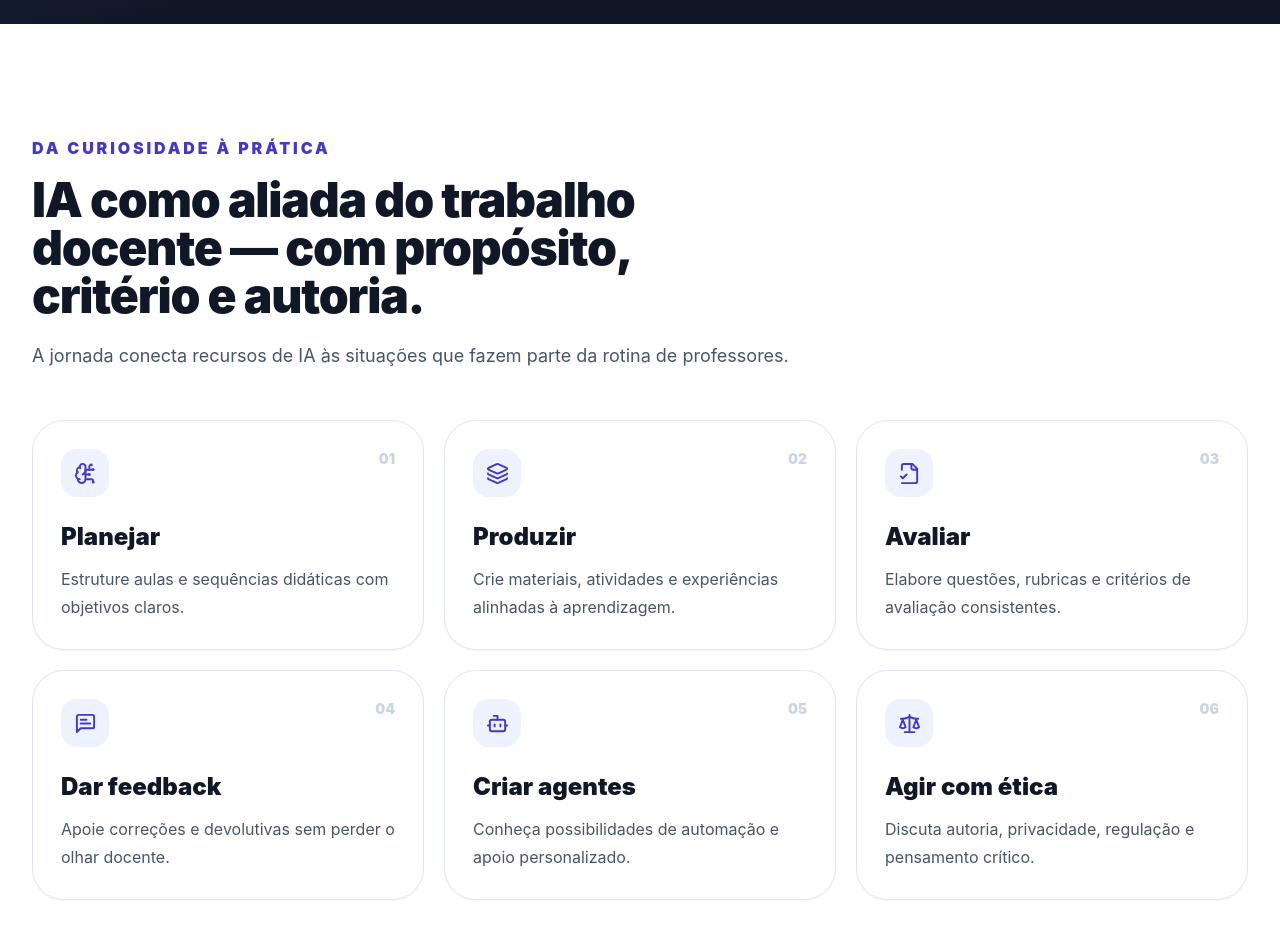
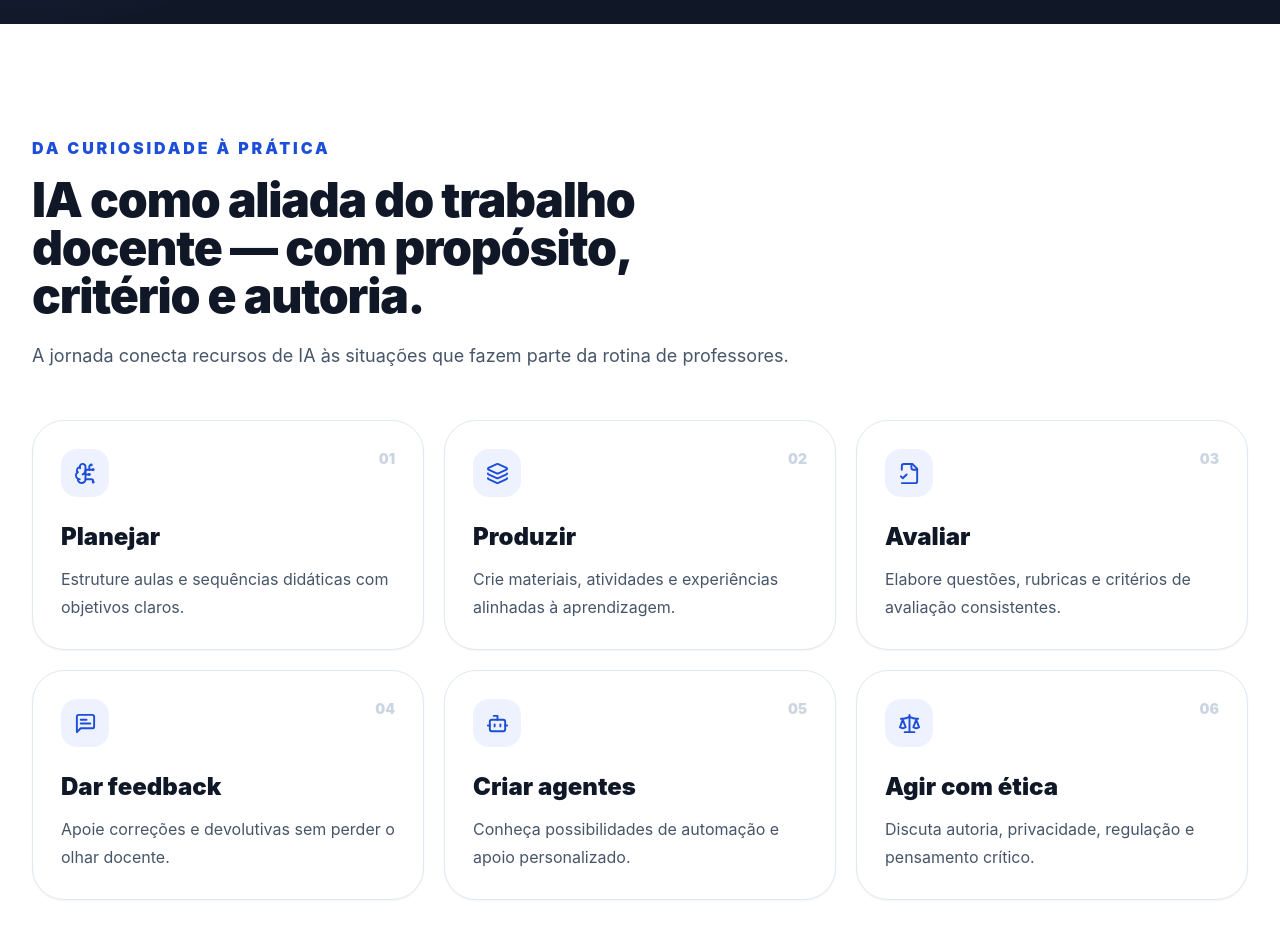
Before and after one commit to SanvalEbert/professor-ia, a Next.js app: page / in a window 1280 px wide. Shown: the part 1720-2658 px from the top of the page. Built offline with nearby package versions, Linux system fonts and the light colour scheme.

Commit message:
feat: qualidade, mobile, acessibilidade e persistência
Integra melhorias de UX mobile, identidade azul, VLibras, botão voltar ao topo, validações de cadastro, healthcheck e pipeline de qualidade.

```diff
--- /dev/null
+++ b/app/api/health/route.ts
@@ -0,0 +1,35 @@
+import { createClient } from "@supabase/supabase-js";
+import { NextResponse } from "next/server";
+
+export async function GET() {
+  const url = process.env.SUPABASE_URL || process.env.NEXT_PUBLIC_SUPABASE_URL;
+  const key = process.env.SUPABASE_SERVICE_ROLE_KEY;
+
+  if (!url || !key) {
+    return NextResponse.json(
+      { ok: false, database: { configured: false, reachable: false } },
+      { status: 503, headers: { "Cache-Control": "no-store" } },
+    );
+  }
+
+  const supabase = createClient(url, key, {
+    auth: { persistSession: false, autoRefreshToken: false },
+  });
+
+  const { error } = await supabase
+    .from("participantes")
+    .select("id", { head: true, count: "exact" });
+
+  if (error) {
+    console.error("database_healthcheck_failed", { code: error.code });
+    return NextResponse.json(
+      { ok: false, database: { configured: true, reachable: false } },
+      { status: 503, headers: { "Cache-Control": "no-store" } },
+    );
+  }
+
+  return NextResponse.json(
+    { ok: true, database: { configured: true, reachable: true } },
+    { headers: { "Cache-Control": "no-store" } },
+  );
+}
--- a/app/globals.css
+++ b/app/globals.css
@@ -5,8 +5,8 @@
 :root {
   color-scheme: light;
   --ink: #0b1020;
-  --brand: #4f46e5;
-  --accent: #f97316;
+  --brand: #1d4ed8;
+  --accent: #2563eb;
 }
 
 html { scroll-behavior: smooth; }
@@ -19,12 +19,55 @@ body {
   -webkit-font-smoothing: antialiased;
 }
 * { box-sizing: border-box; }
-::selection { background: #c7d2fe; color: #111827; }
+::selection { background: #bfdbfe; color: #0f172a; }
 
-a, button, input, select { -webkit-tap-highlight-color: transparent; }
-a:focus-visible, button:focus-visible, input:focus-visible, select:focus-visible {
-  outline: 3px solid rgba(79, 70, 229, .35);
+a, button, input, select, textarea { -webkit-tap-highlight-color: transparent; }
+a:focus-visible, button:focus-visible, input:focus-visible, select:focus-visible, textarea:focus-visible {
+  outline: 3px solid rgba(37, 99, 235, .36);
   outline-offset: 3px;
+}
+
+.skip-link {
+  position: fixed;
+  left: 1rem;
+  top: .75rem;
+  z-index: 1000;
+  transform: translateY(-180%);
+  border-radius: .75rem;
+  background: #0f172a;
+  color: #fff;
+  padding: .75rem 1rem;
+  font-size: .875rem;
+  font-weight: 800;
+  transition: transform .18s ease;
+}
+.skip-link:focus { transform: translateY(0); }
+
+.scroll-top-button {
+  position: fixed;
+  right: 1.1rem;
+  bottom: 1.1rem;
+  z-index: 55;
+  display: grid;
+  width: 3rem;
+  height: 3rem;
+  place-items: center;
+  border: 1px solid rgba(255,255,255,.8);
+  border-radius: 999px;
+  background: #1d4ed8;
+  color: white;
+  box-shadow: 0 16px 40px rgba(30, 64, 175, .28);
+  cursor: pointer;
+  opacity: 0;
+  pointer-events: none;
+  transform: translateY(.75rem);
+  transition: opacity .2s ease, transform .2s ease, background .2s ease;
+}
+.scroll-top-button:hover { background: #1e40af; }
+.scroll-top-button--visible {
+  opacity: 1;
+  pointer-events: auto;
+  transform: translateY(0);
 }
 
 @keyframes float {
@@ -43,9 +86,33 @@ a:focus-visible, button:focus-visible, input:focus-visible, select:focus-visible
 .text-balance { text-wrap: balance; }
 .bg-grid {
   background-image:
-    linear-gradient(rgba(79,70,229,.055) 1px, transparent 1px),
-    linear-gradient(90deg, rgba(79,70,229,.055) 1px, transparent 1px);
+    linear-gradient(rgba(37,99,235,.055) 1px, transparent 1px),
+    linear-gradient(90deg, rgba(37,99,235,.055) 1px, transparent 1px);
   background-size: 34px 34px;
+}
+
+@media (max-width: 767px) {
+  body { overflow-x: hidden; }
+
+  header a[href="#inscricao"] {
+    max-width: 10rem;
+    padding: .7rem .9rem;
+    font-size: .75rem;
+    line-height: 1.15;
+    text-align: center;
+  }
+
+  /* A chamada fixa anterior ocupava toda a base da tela e competia com widgets de acessibilidade. */
+  main > a[href="#inscricao"].fixed { display: none !important; }
+
+  .scroll-top-button {
+    right: .8rem;
+    bottom: calc(.8rem + env(safe-area-inset-bottom));
+    width: 2.85rem;
+    height: 2.85rem;
+  }
+
+  [vw].enabled { z-index: 54 !important; }
 }
 
 @media (prefers-reduced-motion: reduce) {
@@ -54,5 +121,6 @@ a:focus-visible, button:focus-visible, input:focus-visible, select:focus-visible
     animation-duration: .01ms !important;
     animation-iteration-count: 1 !important;
     transition-duration: .01ms !important;
+    scroll-behavior: auto !important;
   }
 }
--- a/app/layout.tsx
+++ b/app/layout.tsx
@@ -1,4 +1,5 @@
 import type { Metadata } from "next";
+import AccessibilityTools from "@/components/AccessibilityTools";
 import "./globals.css";
 
 export const metadata: Metadata = {
@@ -24,7 +25,11 @@ export const metadata: Metadata = {
 export default function RootLayout({ children }: Readonly<{ children: React.ReactNode }>) {
   return (
     <html lang="pt-BR">
-      <body>{children}</body>
+      <body>
+        <a href="#inicio" className="skip-link">Pular para o conteúdo principal</a>
+        {children}
+        <AccessibilityTools />
+      </body>
     </html>
   );
 }
--- /dev/null
+++ b/components/AccessibilityTools.tsx
@@ -0,0 +1,59 @@
+"use client";
+
+import Script from "next/script";
+import { ArrowUp } from "lucide-react";
+import { useEffect, useState } from "react";
+
+declare global {
+  interface Window {
+    VLibras?: {
+      Widget: new (url: string) => unknown;
+    };
+    __professorIaVLibrasLoaded?: boolean;
+  }
+}
+
+export default function AccessibilityTools() {
+  const [showTop, setShowTop] = useState(false);
+
+  useEffect(() => {
+    const onScroll = () => setShowTop(window.scrollY > 560);
+    onScroll();
+    window.addEventListener("scroll", onScroll, { passive: true });
+    return () => window.removeEventListener("scroll", onScroll);
+  }, []);
+
+  function initializeVLibras() {
+    if (!window.VLibras || window.__professorIaVLibrasLoaded) return;
+    new window.VLibras.Widget("https://vlibras.gov.br/app");
+    window.__professorIaVLibrasLoaded = true;
+  }
+
+  return (
+    <>
+      <Script
+        id="vlibras-plugin"
+        src="https://vlibras.gov.br/app/vlibras-plugin.js"
+        strategy="afterInteractive"
+        onLoad={initializeVLibras}
+      />
+
+      <div {...({ vw: "" } as Record<string, string>)} className="enabled" aria-label="Acessibilidade em Libras">
+        <div {...({ "vw-access-button": "" } as Record<string, string>)} className="active" />
+        <div {...({ "vw-plugin-wrapper": "" } as Record<string, string>)}>
+          <div className="vw-plugin-top-wrapper" />
+        </div>
+      </div>
+
+      <button
+        type="button"
+        className={`scroll-top-button ${showTop ? "scroll-top-button--visible" : ""}`}
+        aria-label="Voltar ao topo da página"
+        title="Voltar ao topo"
+        onClick={() => window.scrollTo({ top: 0, behavior: "smooth" })}
+      >
+        <ArrowUp aria-hidden="true" size={21} strokeWidth={2.4} />
+      </button>
+    </>
+  );
+}
--- a/package.json
+++ b/package.json
@@ -5,7 +5,10 @@
   "scripts": {
     "dev": "next dev",
     "build": "next build",
-    "start": "next start"
+    "start": "next start",
+    "test": "node --test tests/*.test.mjs",
+    "typecheck": "tsc --noEmit",
+    "quality": "npm run test && npm run typecheck && npm run build"
   },
   "dependencies": {
     "@supabase/supabase-js": "^2.45.4",
--- a/tailwind.config.ts
+++ b/tailwind.config.ts
@@ -6,11 +6,11 @@ const config: Config = {
     extend: {
       colors: {
         ink: "#101828",
-        brand: "#4338ca",
-        accent: "#f97316"
+        brand: "#1d4ed8",
+        accent: "#2563eb"
       },
       boxShadow: {
-        soft: "0 20px 60px rgba(67, 56, 202, 0.12)"
+        soft: "0 20px 60px rgba(37, 99, 235, 0.14)"
       }
     }
   },
```
Also changed, not shown: app/api/inscricoes/route.ts (+72 -24 lines), 2 other files (tests, documents, lock files or other folders).
